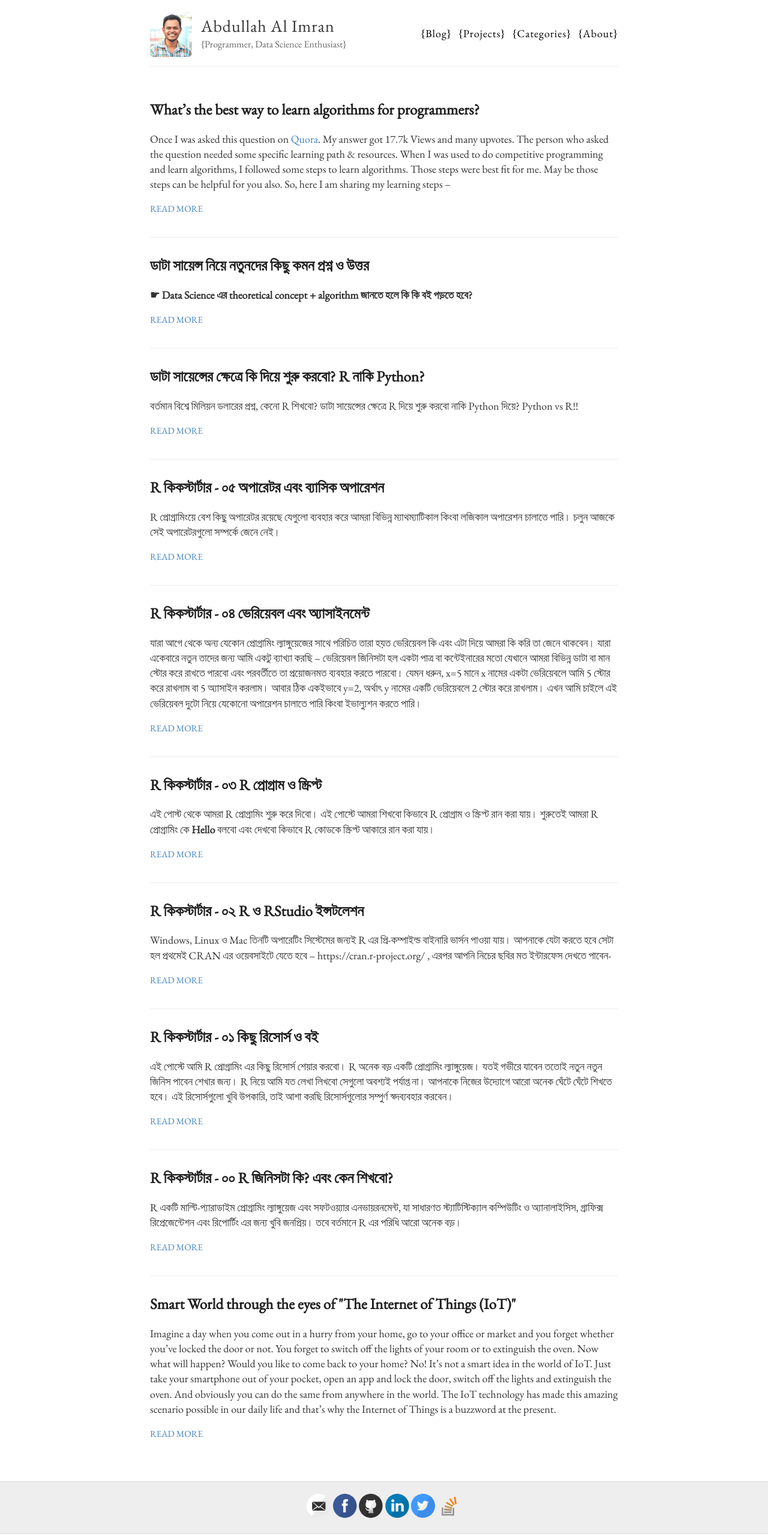
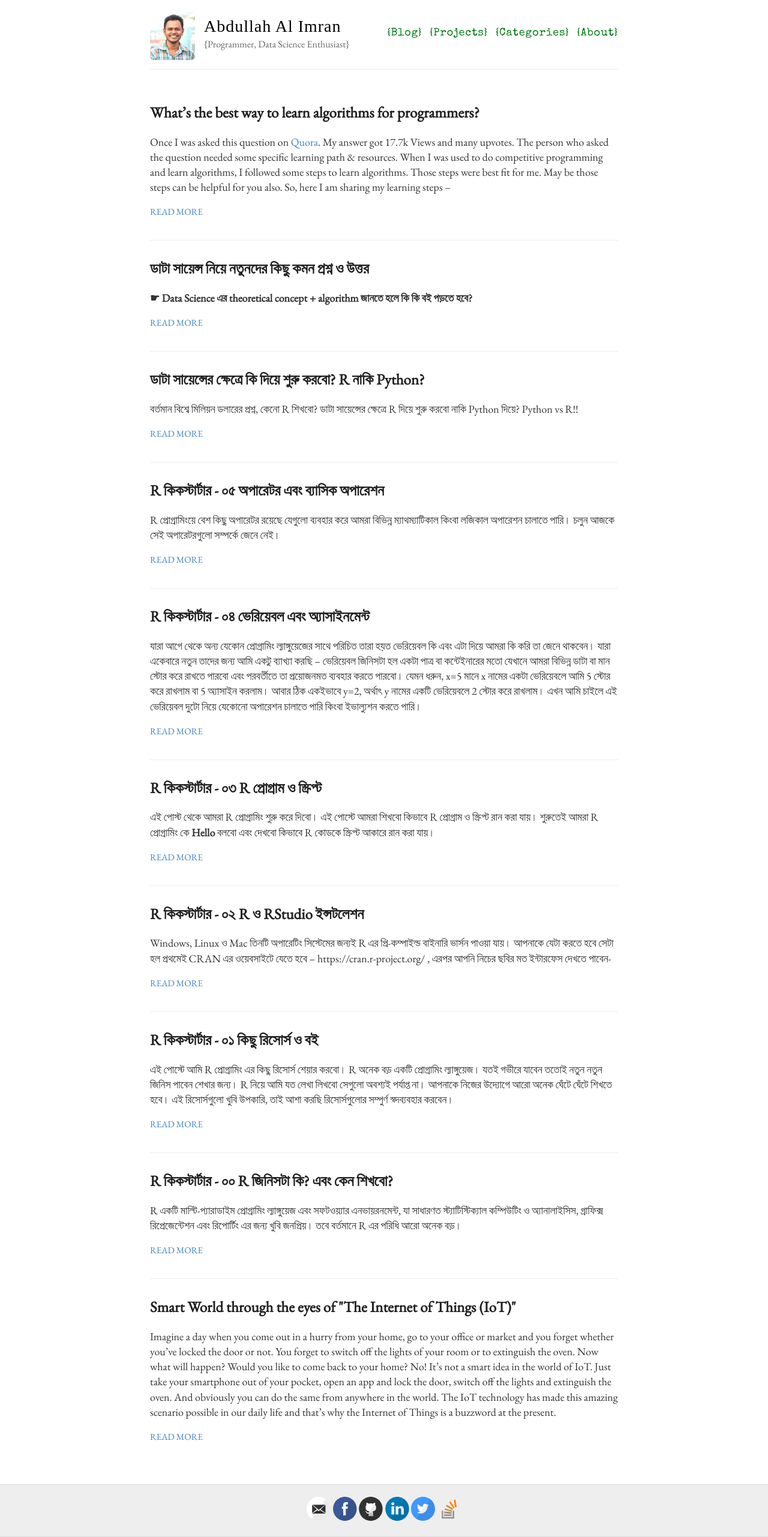
Before and after one commit to abdalimran/abdalimran.github.io, a Jekyll site: the page built from index.html, in a window 1280 px wide. Shown: the whole page at 60% size. Built offline with Jekyll 4.4.1, drawn with Linux system fonts in a browser that asks for light colours; some web fonts are replaced.

Commit message:
Updated on 16-12-2016 01:08:48

```diff
--- a/_sass/_variables.scss
+++ b/_sass/_variables.scss
@@ -15,10 +15,14 @@ $lightGray: #eee;
 $white: #fff;
 
 @import url(https://fonts.googleapis.com/css?family=EB+Garamond);
+@import url(https://fonts.googleapis.com/css?family=Fredericka+the+Great);
+@import url(https://fonts.googleapis.com/css?family=Special+Elite);
 
 // Font stacks
-$helvetica: "EB Garamond", Arial, sans-serif;
-$helveticaNeue: "EB Garamond", "EB Garamond", Arial, sans-serif;
+$helvetica: 'EB Garamond', serif;
+$helveticaNeue: 'EB Garamond', serif;
+$fredericka: 'Fredericka the Great', cursive;
+$elite: 'Special Elite', cursive;
 $georgia: Georgia, serif;
 
 // Mobile breakpoints
--- a/style.scss
+++ b/style.scss
@@ -165,8 +165,8 @@ img {
 
 .site-avatar {
   float: left;
-  width: 70px;
-  height: 70px;
+  width: 75px;
+  height: 75px;
   margin-right: 15px;
 
   @include mobile {
@@ -192,9 +192,9 @@ img {
 
 .site-name {
   margin: 0;
-  color: $darkGray;
+  color: #000000;
   cursor: pointer;
-  font-family: $helveticaNeue;
+  font-family: $fredericka;
   font-weight: 300;
   font-size: 28px;
   letter-spacing: 1px;
@@ -213,7 +213,7 @@ img {
 nav {
   float: right;
   margin-top: 23px; // @TODO: Vertically middle align
-  font-family: $helveticaNeue;
+  font-family: $elite;
   font-size: 18px;
 
   @include mobile {
@@ -225,9 +225,9 @@ nav {
 
   a {
     margin-left: 8px;
-    color: $black;
+    color: #007B13;
     text-align: right;
-    font-weight: 300;
+    font-weight: 500;
     letter-spacing: 1px;
 
     @include mobile {
```
